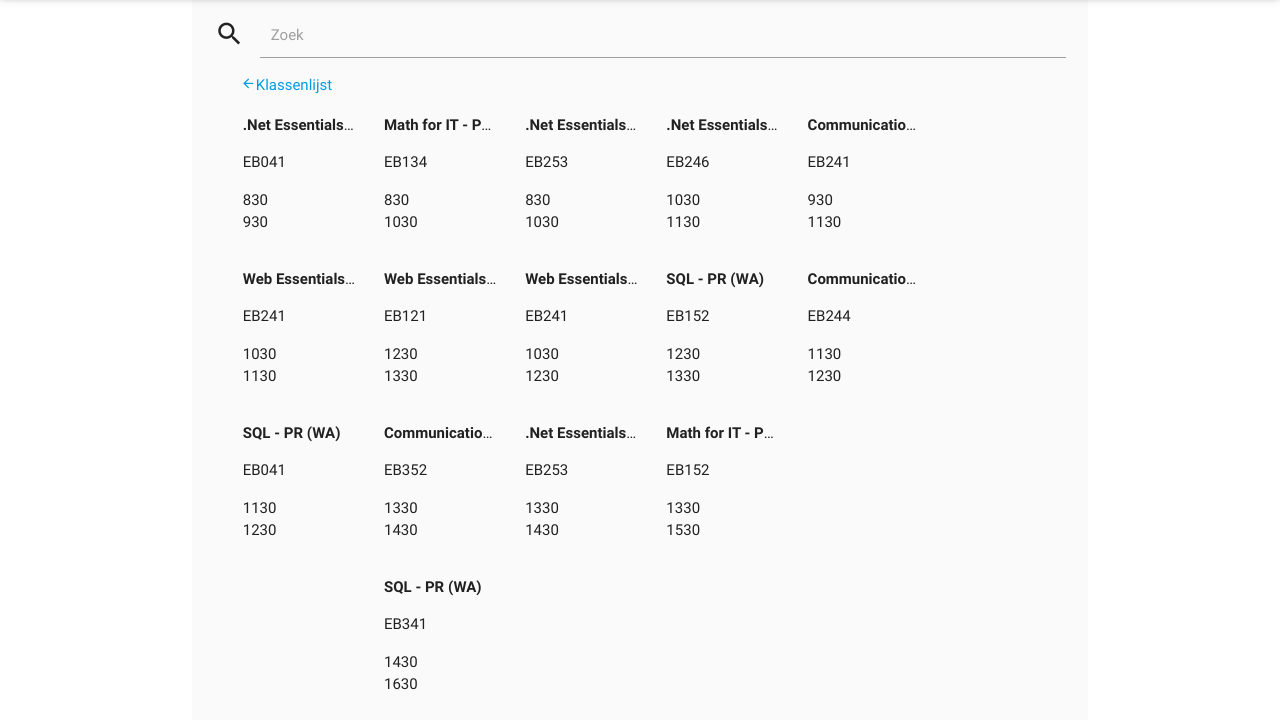
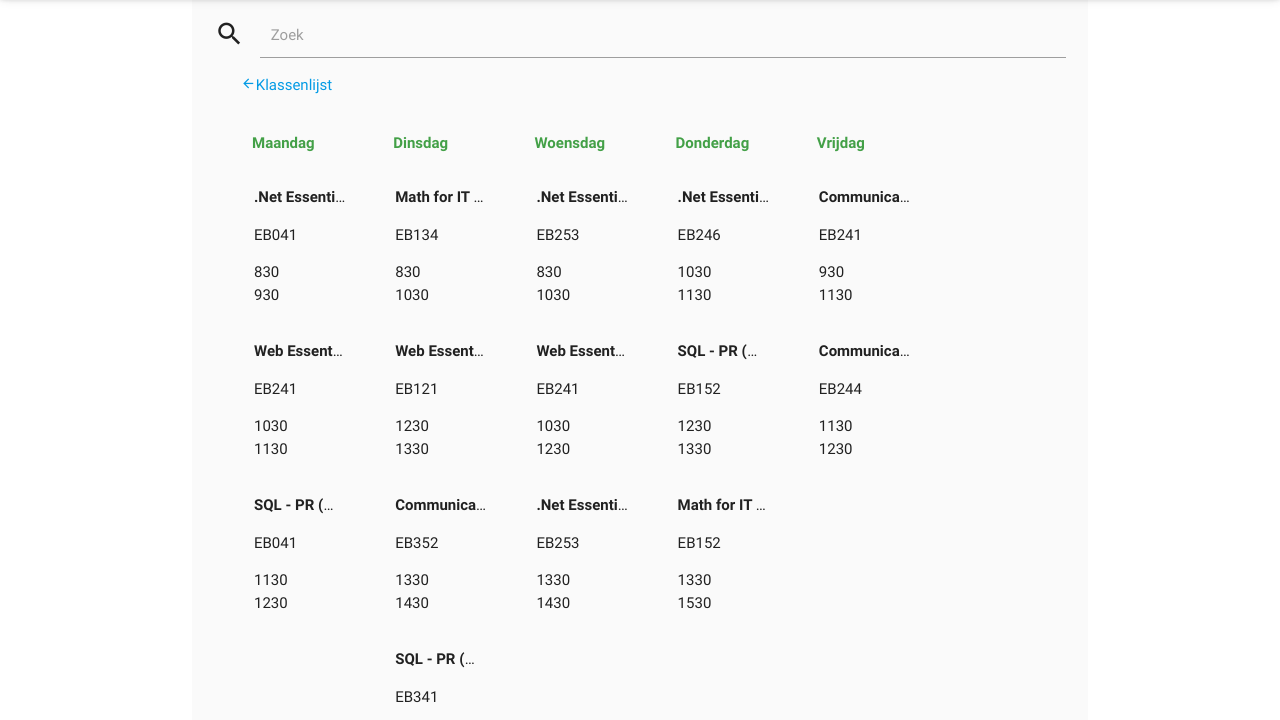
Before and after one commit to Saticmotion/PXL-API, a plain HTML site: page index.html in a window 1280 px wide. Both pictures are taken after a click on the element "1TINA". Shown: the part 67-787 px from the top of the page. Drawn offline with nearby package versions, Linux system fonts and the light colour scheme.

Commit message:
- Insert header with name of day - Insert templates through utility function

```diff
--- a/index.html
+++ b/index.html
@@ -94,6 +94,12 @@
 			</div>
 		</script>
 
+		<script id="roster-day-header-template" type="text/x-handlebars-template">
+			<div class="col s12">
+				<p class="green-text text-darken-1"><b>{{weekday}}</b></p>
+			</div>
+		</script>
+
 		<script id="roster-course-template" type="text/x-handlebars-template">
 			<div class="col s12 olod" data-course="{{code_olod}}" data-coursename="{{olod}}" title="{{olod}}">
 				<p class="truncate"><b>{{olod}}</b></p>
--- a/js/site.js
+++ b/js/site.js
@@ -21,9 +21,9 @@ function compileTemplates(){
 	templates["classEntry"] = Handlebars.compile($("#class-item-template").html());
 	templates["roster"] = Handlebars.compile($("#roster-template").html());
 	templates["rosterDayEntry"] = Handlebars.compile($("#roster-day-template").html());
+	templates["rosterDayHeader"] = Handlebars.compile($("#roster-day-header-template").html());
 	templates["rosterCourseEntry"] = Handlebars.compile($("#roster-course-template").html());
 }
-
 
 //==========Classlist==========
 
@@ -32,12 +32,16 @@ function createClassList(classEntries){
 
 	currentScreen = ScreensEnum.CLASSLIST;
 
-	var html = templates["classList"];
-	$("#main").append(html);
+	insertTemplate("classList", {}, $("#main"));
+
+	//var html = templates["classList"];
+	//$("#main").append(html);
 
 	classEntries.forEach(function(entry){
-		var html = templates["classEntry"](entry);
-		$("#class-list").append(html);
+		insertTemplate("classEntry", entry, $("#class-list"));
+
+		//var html = templates["classEntry"](entry);
+		//$("#class-list").append(html);
 	});
 
 	$(".class-link").on("click", createRoster);
@@ -102,8 +106,8 @@ function createRoster(className){
 	roster.sort(compareCourse);
 	roster = deleteDuplicateCourses(roster);
 
-	var html = templates["roster"];
-	$("#main").append(html);
+	insertTemplate("roster", {}, $("#main"));
+
 	$("#roster-back-button").on("click", function() {createClassList(classes);});
 
 	roster.forEach(insertRosterCourse);
@@ -117,22 +121,27 @@ function insertRosterCourse(course){
 	var year = '20' + course.datum2.substring(0, 2); //prefix 20, so JS knows we mean 2015 and not 1915. Will cause a bug after 2100
 	var date = new Date(year, month - 1, day);
 
-	var columnForDate = $("#roster").find("[data-date=" + date.getUnixTime() + "]");
+	var columnForDate = $("#roster.row").find("[data-date=" + date.getUnixTime() + "]");
 
 	if(!columnForDate.exists()){
 		columnForDate = insertRosterDay(date);
 	}
 
-	var html = templates["rosterCourseEntry"](course);
-	$(".row", columnForDate).append(html);
+	insertTemplate("rosterCourseEntry", course, columnForDate);
 }
 
 function insertRosterDay(date){
-	var data = {"date":date.getUnixTime()};
-	var html = templates["rosterDayEntry"](data);
-	$("#roster").append(html);
+	insertTemplate("rosterDayEntry", {"date":date.getUnixTime()}, $("#roster"));
 
-	return $("#roster").find("[data-date=" + date.getUnixTime() + "]");
+	var columnForDate = $("#roster.row").find("[data-date=" + date.getUnixTime() + "]");
+
+	insertRosterDayHeader(date, columnForDate);
+
+	return columnForDate
+}
+
+function insertRosterDayHeader(date, columnForDate){
+	insertTemplate("rosterDayHeader", {"weekday": date.getDayName()}, columnForDate)
 }
 
 function expandCourse(){
@@ -202,6 +211,11 @@ function findWithAttr(array, attr, value) {
 
 //==========Helpers==========
 
+function insertTemplate(templateName, data, target){
+	var html = templates[templateName](data);
+	target.append(html);
+}
+
 function replaceAll(find, replace, str){
 	return str.replace(new RegExp(find, 'g'), replace);
 }
@@ -216,6 +230,11 @@ function replaceWildcards(searchTerm){
 Date.prototype.getUnixTime = function(){
 	//Goes from milliseconds to seconds.
 	return this.getTime() / 1000 | 0;
+};
+
+Date.prototype.getDayName = function() {
+	var days = ['Zondag','Maandag','Dinsdag','Woensdag','Donderdag','Vrijdag','Zaterdag'];
+	return days[this.getDay()];
 };
 
 //extend jQuery with a function to check if a selector returned any element.
```
